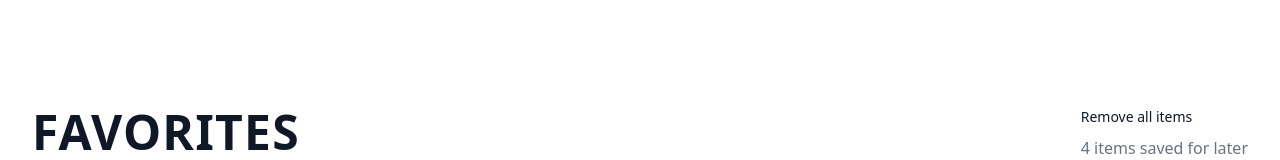
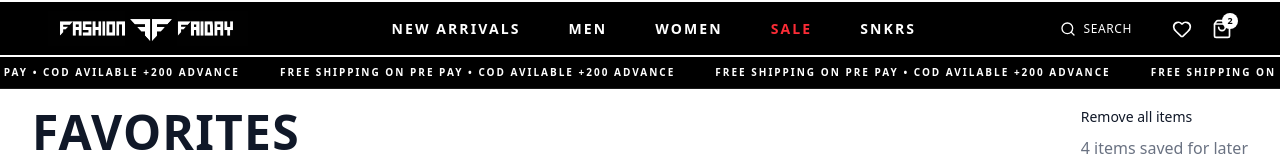
Before and after one commit to FashionFriday-tech/platform, a Next.js app: page /wishlist in a window 1280 px wide. Shown: the top 160 px of the page. Built offline with nearby package versions, Linux system fonts and the light colour scheme.

Commit message:
feat (wishlist) : add header in wishlist page

```diff
--- a/src/app/wishlist/page.tsx
+++ b/src/app/wishlist/page.tsx
@@ -3,6 +3,7 @@ import { Metadata } from "next";
 import WishlistCard from "@/components/sections/wishlist/WishlistCard";
 import EmptyWishlist from "@/components/sections/wishlist/EmptyWishlist";
 import { Product } from "@/types/wishlist";
+import { Header } from "@/components/layout/Header";
 
 // SEO: Metadata Configuration
 export const metadata: Metadata = {
@@ -95,6 +96,7 @@ export default function WishlistPage() {
 
   return (
     <main className="min-h-screen bg-white pb-20 pt-10 sm:pt-20">
+      <Header />
       {/* Inject Structured Data */}
       <script
         type="application/ld+json"
```
